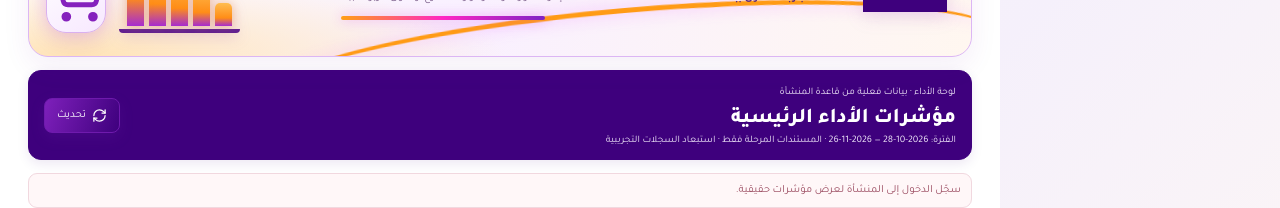
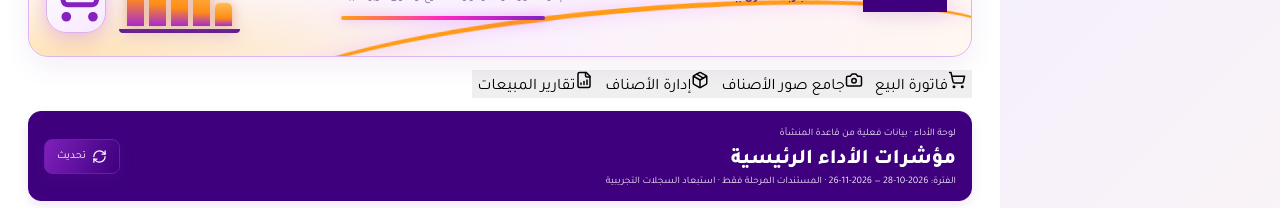
Before and after one commit to silsilafoodstuffs-creator/Silsila-App, a React (Vite) app in the folder react-preview/: page / in a window 1280 px wide. Both pictures are taken after a click on the button "دخول المعاينة". Shown: the part 217-425 px from the top of the page. Built offline with nearby package versions, Linux system fonts and the light colour scheme; no server answers; the database is empty; the HTML template or start-up script is replaced by a standard one.

Commit message:
Add working quick actions to approved Silsila dashboard

```diff
--- a/react-preview/src/ExecutiveDashboard.tsx
+++ b/react-preview/src/ExecutiveDashboard.tsx
@@ -1,7 +1,7 @@
 import {useEffect,useMemo,useState} from "react";
 import {supabase} from "./supabase";
 import SILSILA_LOGO from "./brand";
-import {Activity,ArrowDownLeft,ArrowUpLeft,CalendarDays,Package,RefreshCw,ShoppingCart,Users,Wallet,ChartNoAxesCombined,Sparkles} from "lucide-react";
+import {Activity,ArrowDownLeft,ArrowUpLeft,CalendarDays,Package,RefreshCw,ShoppingCart,Users,Wallet,ChartNoAxesCombined,Sparkles,Camera,FileBarChart} from "lucide-react";
 const money=(n:number)=>new Intl.NumberFormat("ar-EG",{maximumFractionDigits:2}).format(n);
 function range(period:string){const end=new Date();end.setHours(23,59,59,999);const start=new Date(end);if(period==="اليوم")start.setHours(0,0,0,0);else if(period==="آخر 7 أيام")start.setDate(start.getDate()-6);else if(period==="آخر 30 يومًا")start.setDate(start.getDate()-29);else if(period==="هذا الشهر")start.setDate(1);else if(period==="هذا الربع"){start.setMonth(Math.floor(start.getMonth()/3)*3,1);}else if(period==="هذا العام"){start.setMonth(0,1);}return {start:start.toISOString().slice(0,10),end:end.toISOString().slice(0,10)};}
 export default function ExecutiveDashboard({period,onNavigate}:{period:string;onNavigate:(name:string)=>void}){
@@ -27,6 +27,12 @@ export default function ExecutiveDashboard({period,onNavigate}:{period:string;on
    <div className="silsila-visual-copy"><small><Sparkles size={14}/> منظومة إدارة أعمالك المتكاملة</small><h2>تجارتك اليومية تبدأ من هنا</h2><p>إدارة أكثر وضوحًا، وقرارات أسرع، وسوق مربوط ببعضه</p><div className="silsila-visual-underline"/></div>
    <div className="silsila-visual-art" aria-hidden="true"><div className="silsila-visual-bars"><i/><i/><i/><i/><i/></div><div className="silsila-visual-cart"><ShoppingCart size={58}/><span><Package size={25}/></span></div><div className="silsila-visual-orbit"/></div>
   </div>
+  <div className="silsila-quick-actions">
+   <button onClick={()=>onNavigate("فواتير البيع")}><ShoppingCart size={18}/><span>فاتورة البيع</span></button>
+   <button onClick={()=>onNavigate("جامع صور الأصناف")}><Camera size={18}/><span>جامع صور الأصناف</span></button>
+   <button onClick={()=>onNavigate("المخازن والأصناف")}><Package size={18}/><span>إدارة الأصناف</span></button>
+   <button onClick={()=>onNavigate("تقارير المبيعات")}><FileBarChart size={18}/><span>تقارير المبيعات</span></button>
+  </div>
   <div className="executive-live-head"><div><small>لوحة الأداء · بيانات فعلية من قاعدة المنشأة</small><h2>مؤشرات الأداء الرئيسية</h2><p>الفترة: {span.start} — {span.end} · المستندات المرحلة فقط · استبعاد السجلات التجريبية</p></div><button onClick={()=>void load()} disabled={loading}><RefreshCw size={15}/> تحديث</button></div>
   {error&&<div className="executive-live-error">{error}</div>}
   <div className="executive-live-kpis">
```
